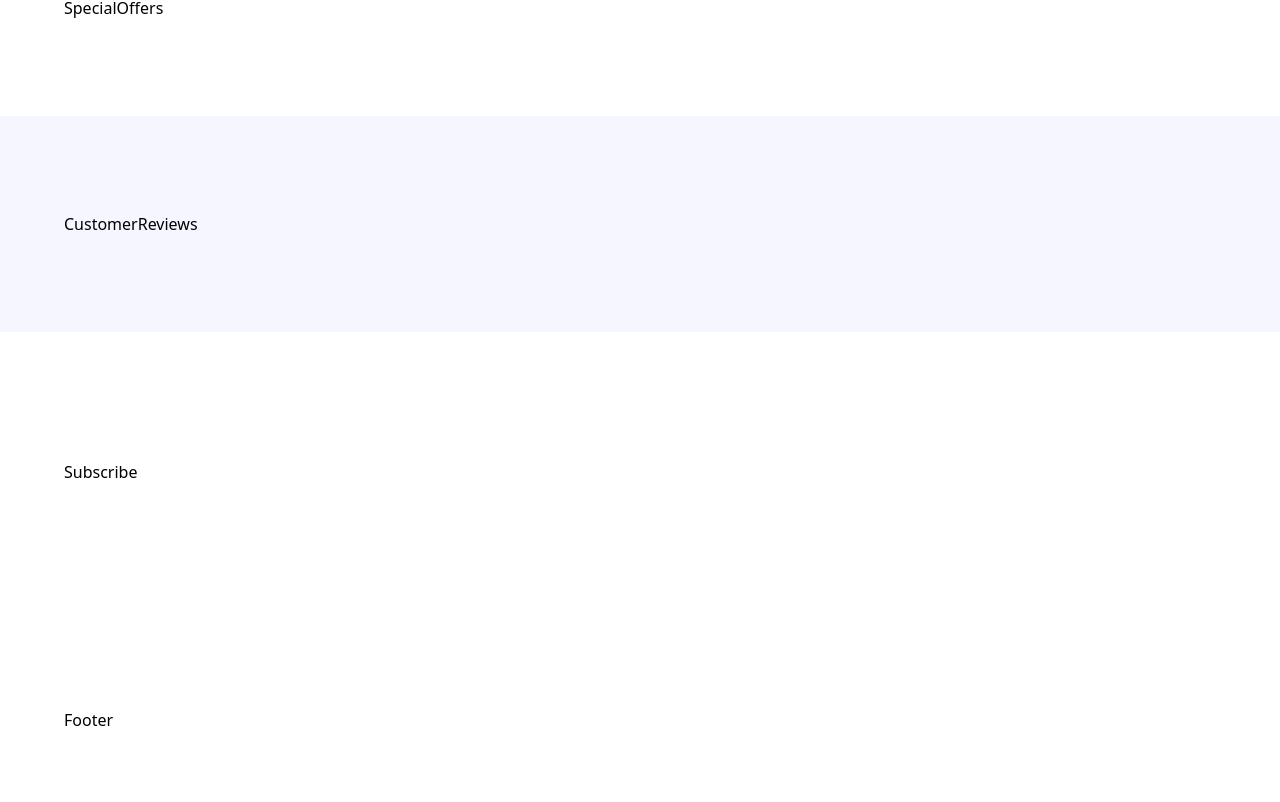
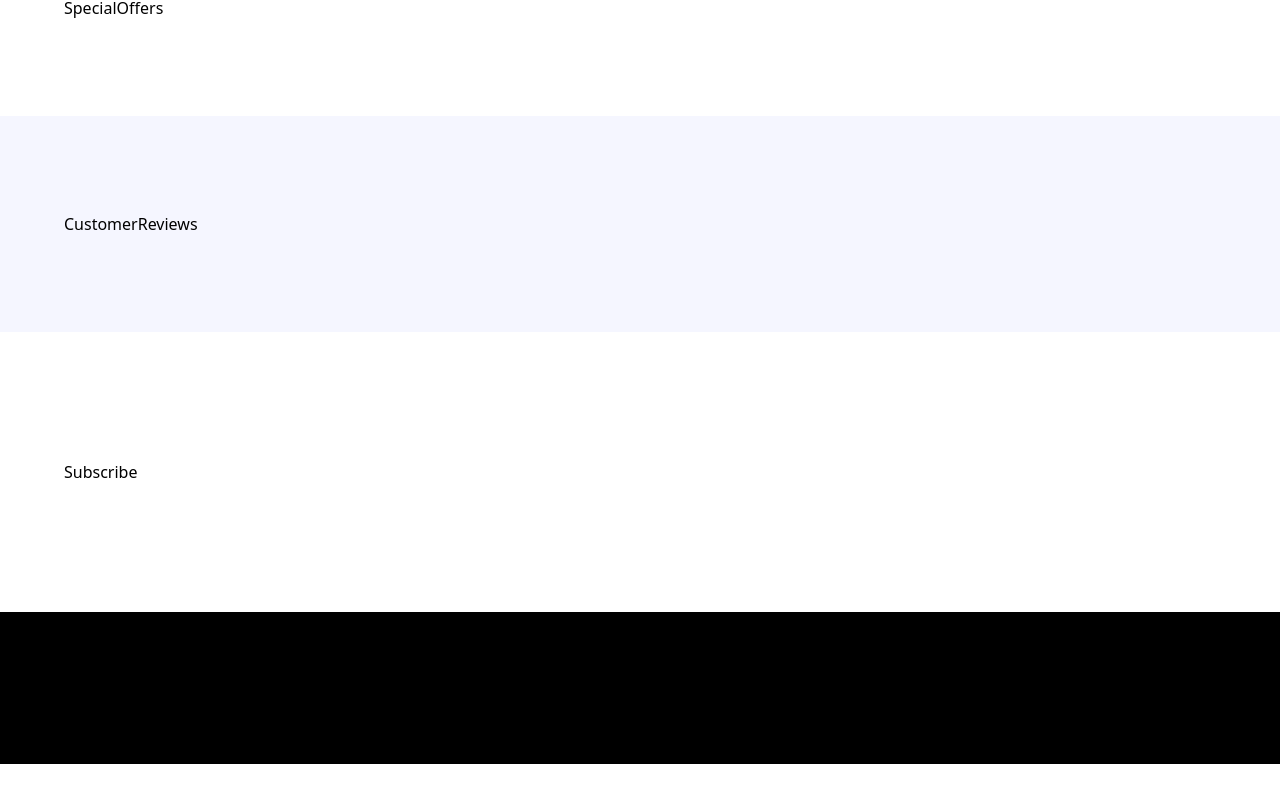
Before and after one commit to hwarsame/SneakerX, a React (Vite) app: page / in a window 1280 px wide. Shown: the part 780-1582 px from the top of the page. After the commit the page ends 1544 px from the top, so only its background shows below. Built offline with nearby package versions, Linux system fonts and the light colour scheme; a web font is replaced by a local one.

Commit message:
complete base sections

```diff
--- a/src/App.jsx
+++ b/src/App.jsx
@@ -10,8 +10,8 @@
     <section className="padding-x py-10">Services</section>
     <section className="padding">SpecialOffers</section>
     <section className="bg-pale-blue padding">CustomerReviews</section>
-    <section className="padding-x sm:py-32 py-16">Subscribe</section>
-    <section className="padding">Footer</section>
+    <section className="padding-x sm:py-32 py-16 w-full">Subscribe</section>
+    <section className="bg-black padding-x padding-t pb-8">Footer</section>
    </main>
   )
 
```
